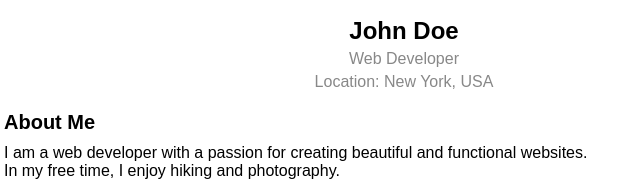
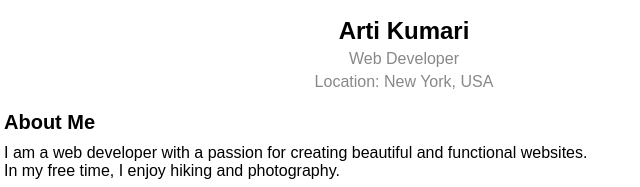
Before and after one commit to ArtiKumari01/ArtiKumari01.github.io, a plain HTML site: page index.html in a window 1280 px wide. Shown: the part 193-380 px from the top of the page, 236-876 px from the left. Drawn offline with Linux system fonts and the light colour scheme.

Commit message:
Changed name

```diff
--- a/index.html
+++ b/index.html
@@ -60,7 +60,7 @@
   <div class="container">
     <img src="profile-picture.jpg" alt="Profile Picture" class="profile-picture">
     <div class="profile-info">
-      <h1>John Doe</h1>
+      <h1>Arti Kumari</h1>
       <p>Web Developer</p>
       <p>Location: New York, USA</p>
     </div>
```
